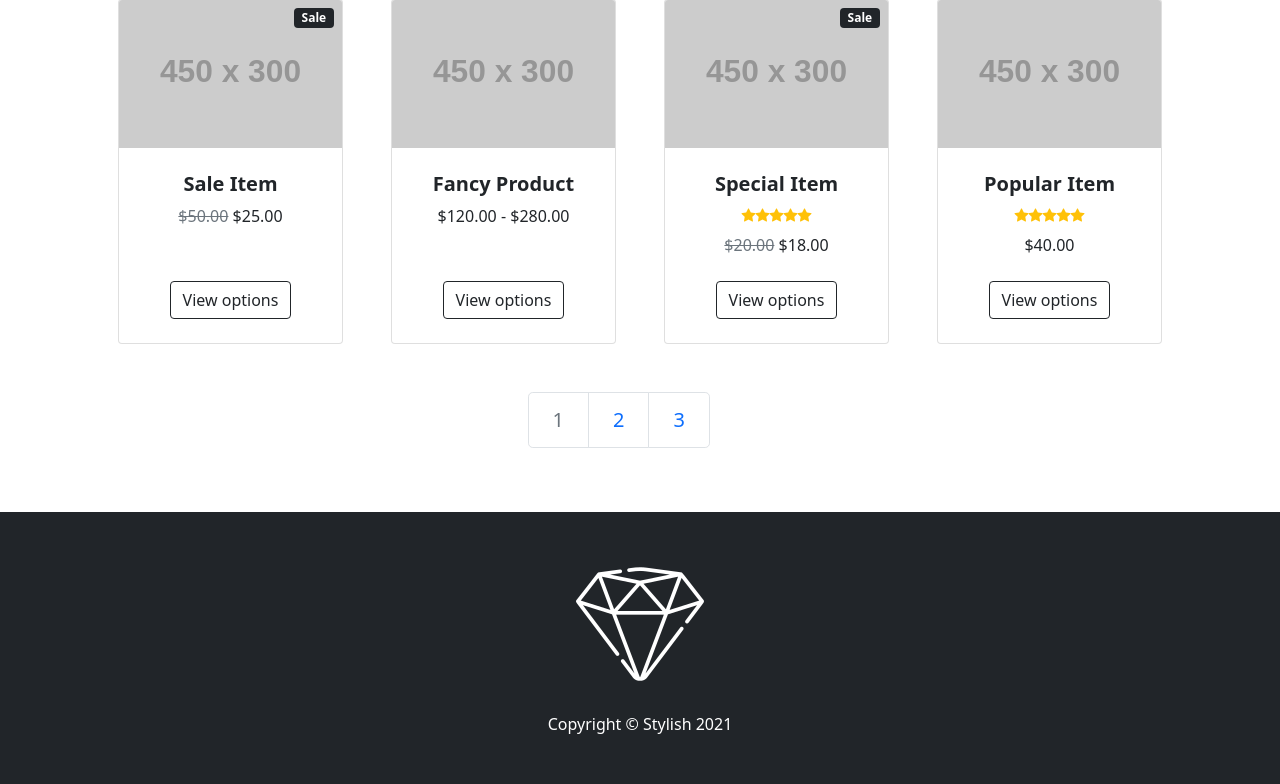
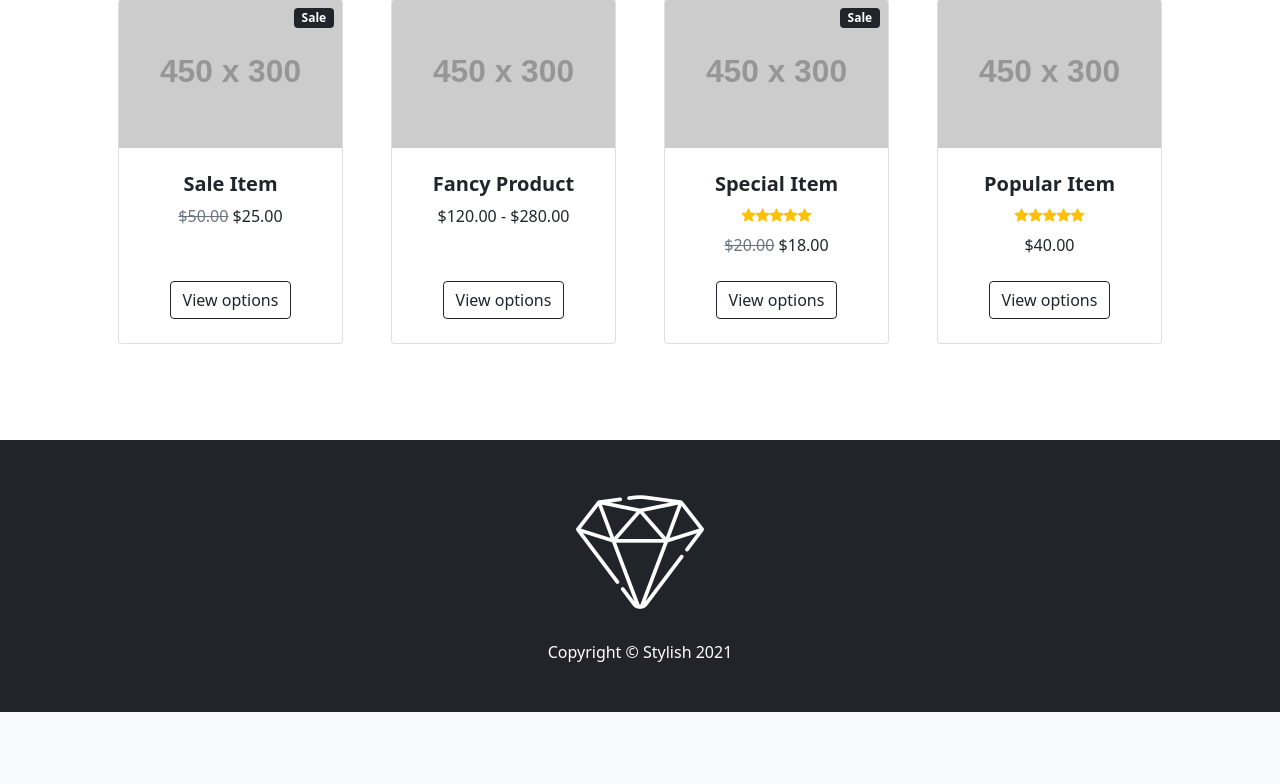
Before and after one commit to edisonrosas/TECSUP-CPS-Lab03, a Django app: page /store/shop/ in a window 1280 px wide. Shown: the part 547-1331 px from the top of the page. After the commit the page ends 1259 px from the top, so only its background shows below. Run offline with Django 3.2, Linux system fonts and the light colour scheme; grey boxes labelled with a size stand in for pictures from a placeholder-image service; some libraries are stand-ins or nearby versions.

Commit message:
Pagination Finished

```diff
--- a/TiendaVirtual/store/templates/store/index.html
+++ b/TiendaVirtual/store/templates/store/index.html
@@ -38,16 +38,11 @@
 
         </div>
 
-
         <div>
               {% include 'store/paginator.html' %}
         </div>
 
-
-
     </div>
-
-
 
 </section>
 {% endblock %}
--- a/TiendaVirtual/store/templates/store/shop.html
+++ b/TiendaVirtual/store/templates/store/shop.html
@@ -198,25 +198,8 @@
                     <div class="card-footer p-4 pt-0 border-top-0 bg-transparent">
                         <div class="text-center"><a class="btn btn-outline-dark mt-auto" href="/store/product">View options</a></div>
                     </div>
-
                 </div>
-
             </div>
-
-            <!-- paginations-->
-            <div>
-                <nav aria-label="..." style= "text-align: center; ">
-                    <ul class="pagination pagination-lg">
-                      <li class="page-item disabled">
-                        <a class="page-link" href="#" tabindex="-1">1</a>
-                      </li>
-                      <li class="page-item"><a class="page-link" href="#">2</a></li>
-                      <li class="page-item"><a class="page-link" href="#">3</a></li>
-                    </ul>
-                  </nav>
-            </div>
-            <!-- end paginations-->
-
         </div>
     </div>
 </section>
```
